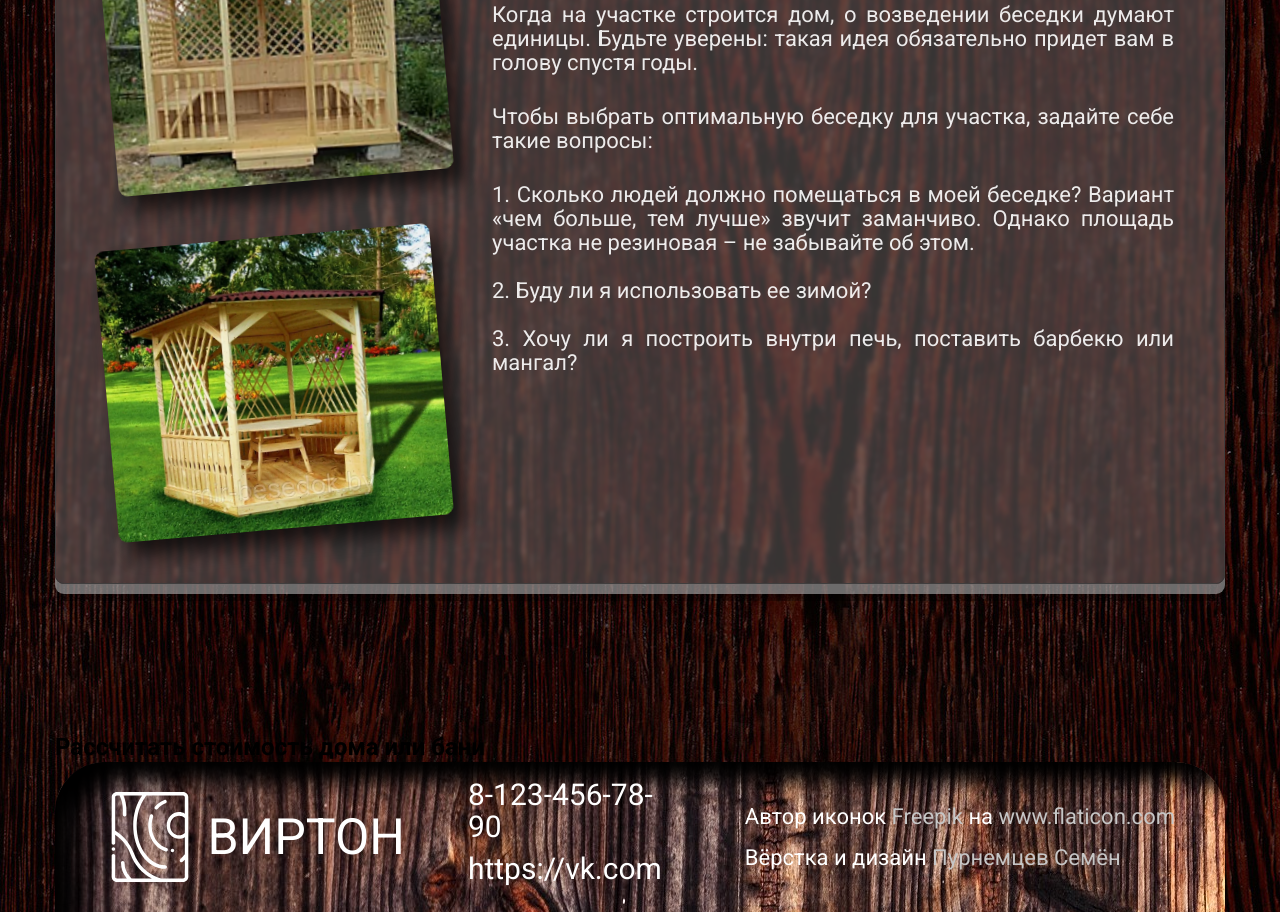
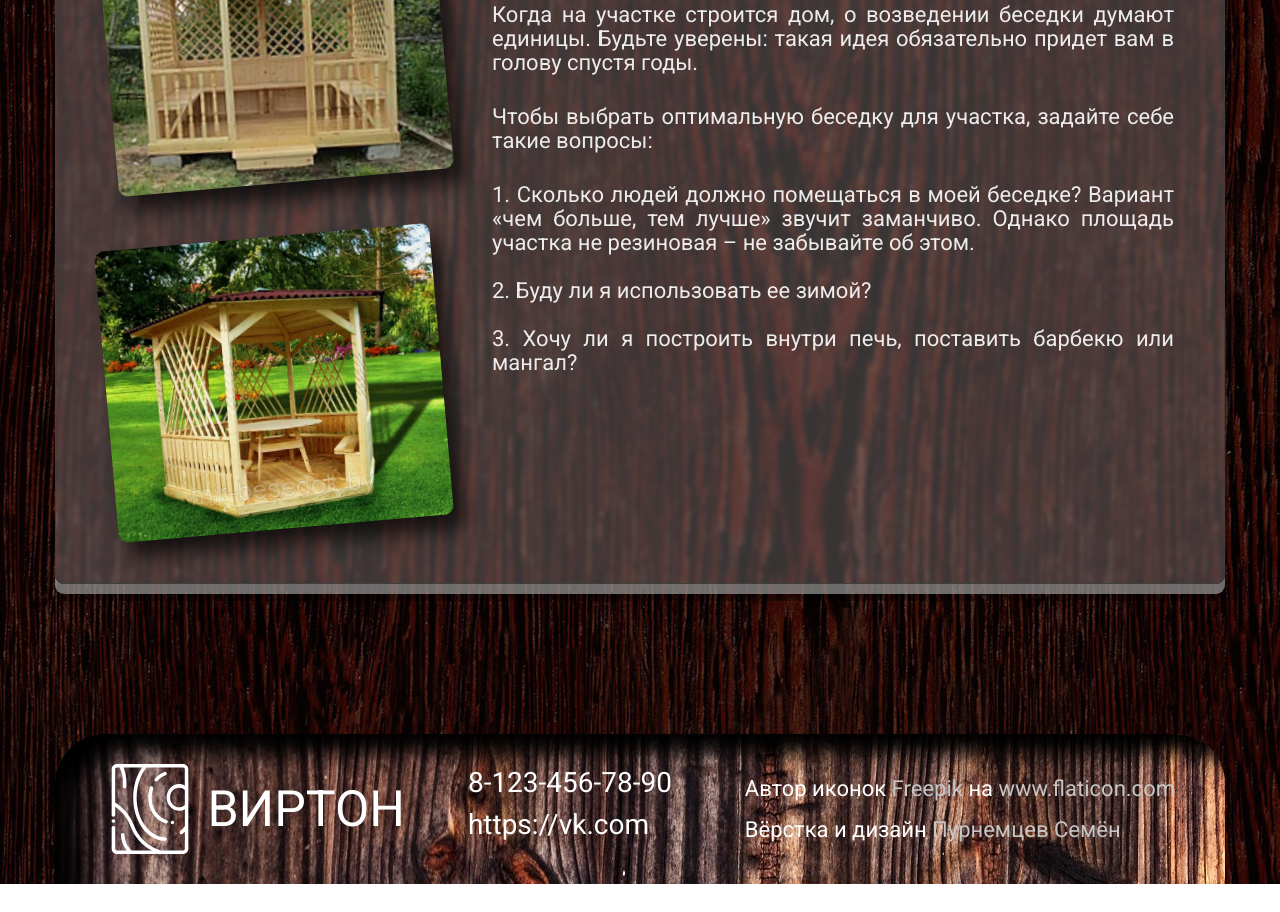
Before and after one commit to GitStudentSem/Virton, a plain HTML site: page index.html in a window 1280 px wide. Shown: the part 3606-4518 px from the top of the page. After the commit the page ends 4490 px from the top, so only its background shows below. Drawn offline with Linux system fonts and the light colour scheme.

Commit message:
Fixed font size in footer

```diff
--- a/index.html
+++ b/index.html
@@ -256,11 +256,6 @@
       </div>
       <!-- /.yard__description -->
     </section>
-    <section class="calc">
-      <div class="container">
-        <h2 class="calc-title">Рассчитать стоимость дома или бани</h2>
-      </div>
-    </section>
     <footer class="footer container">
       <div class="footer__logo logo">
         <img
--- a/sass/blocks/_Footer.sass
+++ b/sass/blocks/_Footer.sass
@@ -19,7 +19,7 @@
     width: 20%
     font-style: normal
     font-weight: normal
-    font-size: 30px
+    font-size: 28px
     line-height: 32px
   &__link
     text-decoration: none
```
Also changed, not shown: css/style.css.
